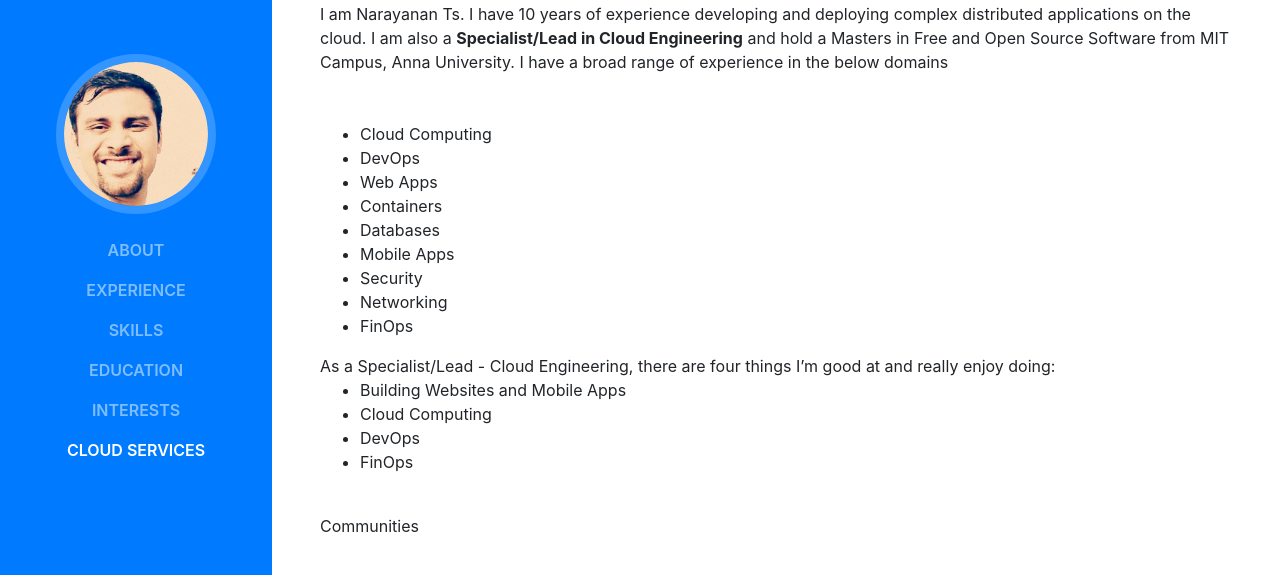
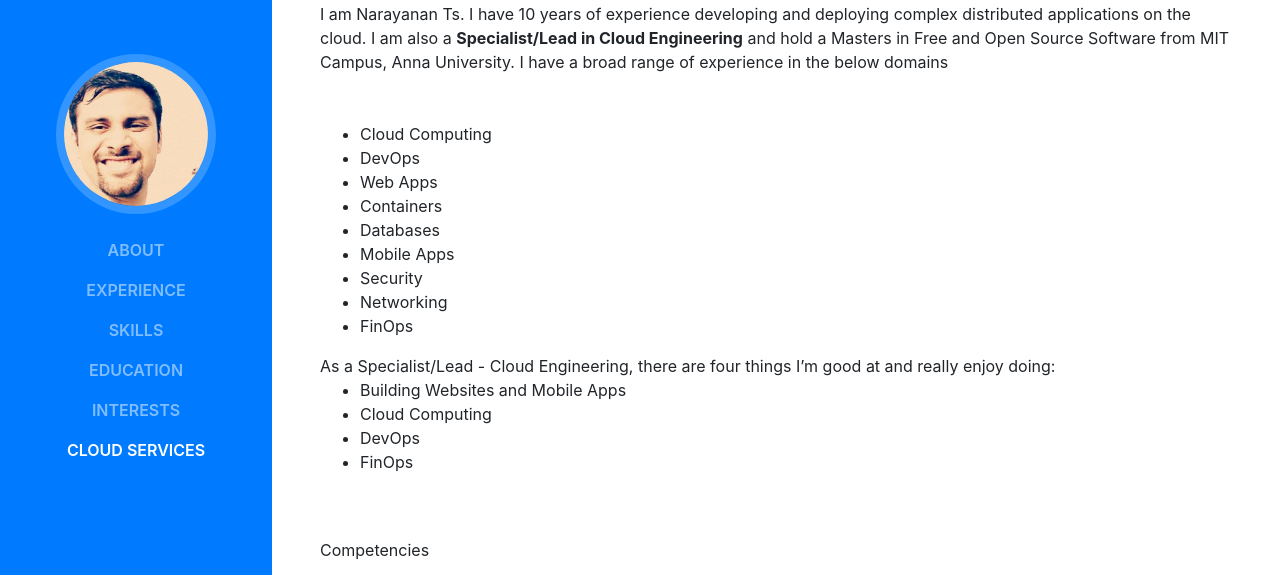
Before and after one commit to narayanants/narayanants.github.io, a website with bundled scripts: page index.html in a window 1280 px wide. Shown: the part 142-717 px from the top of the page. Built offline with nearby package versions, Linux system fonts and the light colour scheme; a web font is replaced by a local one.

Commit message:
index file changes

```diff
--- a/index.html
+++ b/index.html
@@ -98,7 +98,6 @@
             <li>FinOps</li>
           </ul>
           <br>
-          <p>Communities</p>
           <br/>
           <p>Competencies</p>
           <ul>
```
